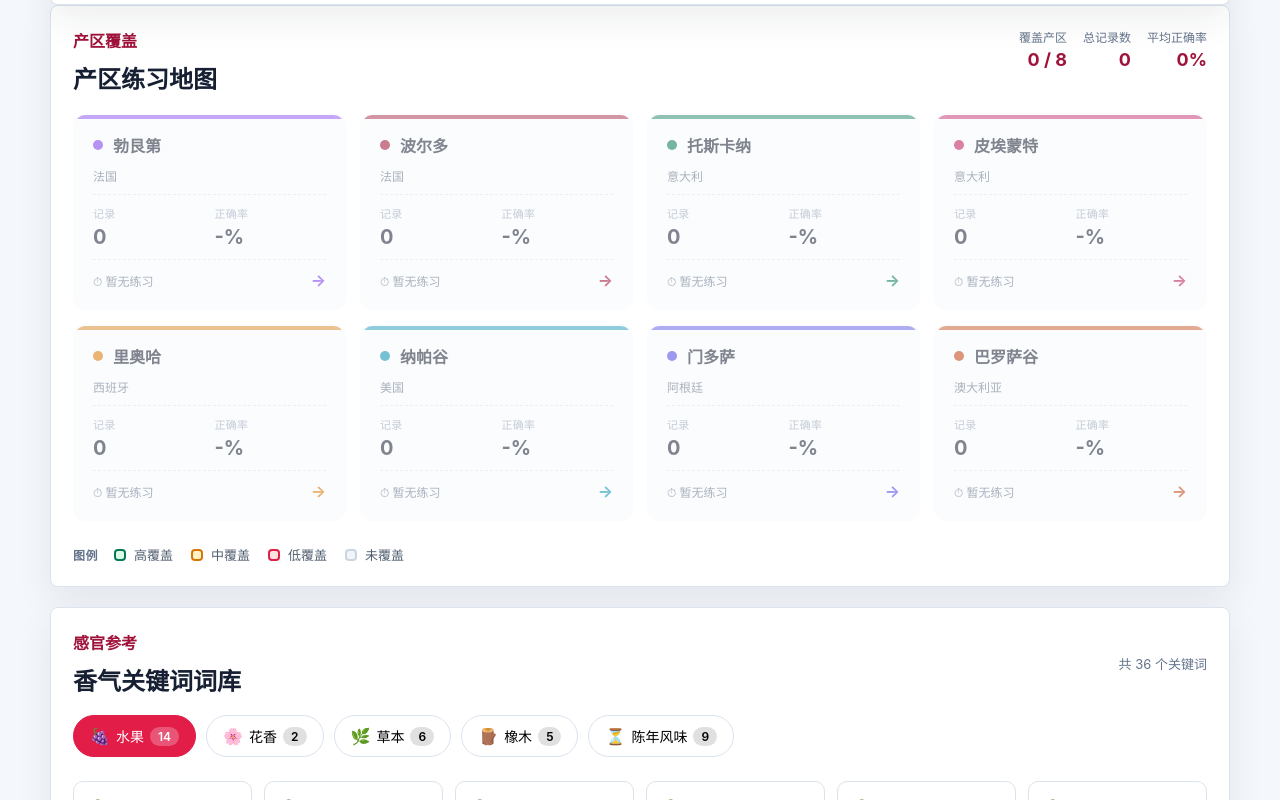
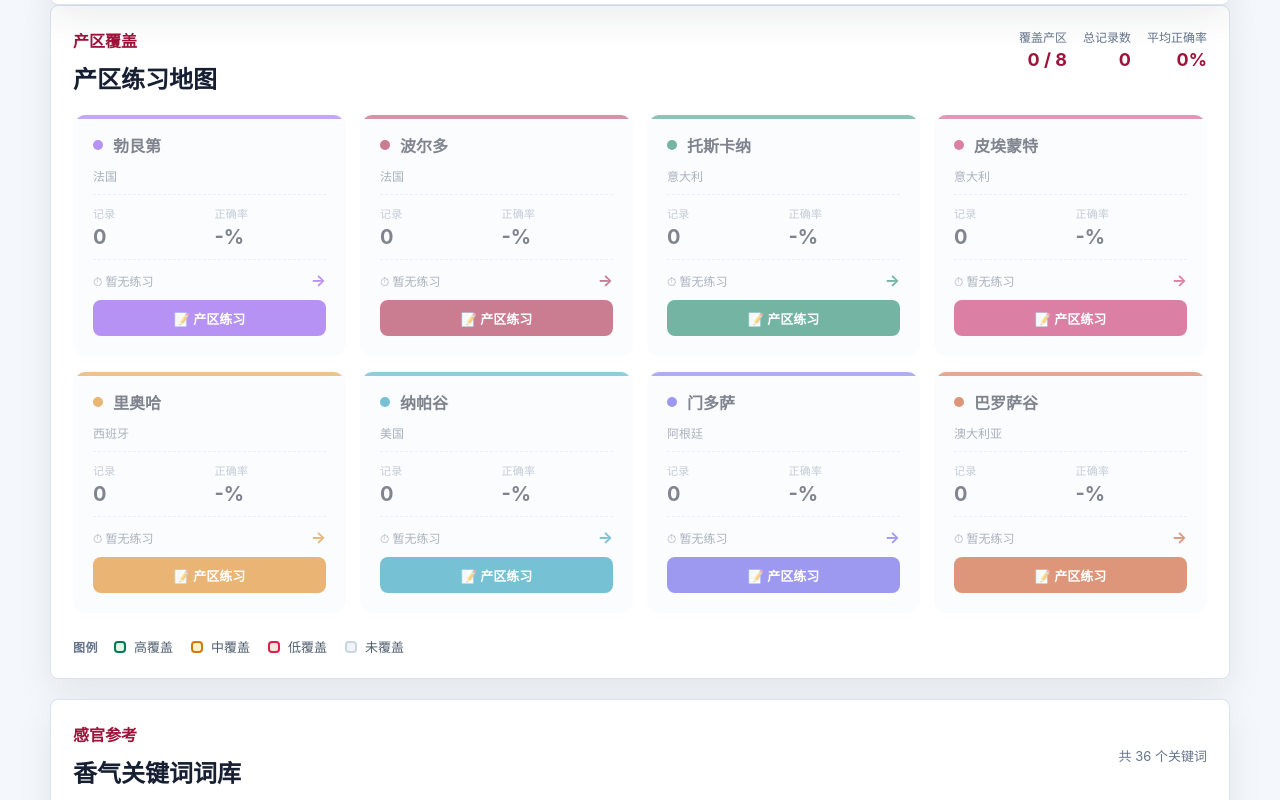
Before and after one commit to aliAjax/hxwl-08-42107aa, a React (Vite) app: page / in a window 1280 px wide. Shown: the part 7762-8562 px from the top of the page. Built offline with nearby package versions, Linux system fonts and the light colour scheme.

Commit message:
.3436396082391580:240f7ac3c122c62648a720558832068b_6a327abc063390b39298fb76.6a327ac7063390b39298fb81.6a327ac733ff1014e773d178:Trae CN.T(2026/6/17 18:45:27)

```diff
--- a/src/components/RegionDetailView.tsx
+++ b/src/components/RegionDetailView.tsx
@@ -72,14 +72,12 @@ export default function RegionDetailView({
             <strong>{formatLastPracticed(stat.lastPracticed)}</strong>
           </div>
         </div>
-        {regionRecords.length > 0 && (
         <button
           className="primary-action region-detail-practice-btn"
           onClick={() => onStartExamForRegion(stat.key, stat.name)}
         >
           📝 按当前产区练习
         </button>
-        )}
       </div>
 
       <div className="region-detail-progress">
--- a/src/components/RegionMapDashboard.tsx
+++ b/src/components/RegionMapDashboard.tsx
@@ -144,7 +144,6 @@ function RegionTile({ stat, onClick, onStartExam }: RegionTileProps) {
         </div>
       </button>
 
-      {stat.count > 0 && (
       <button
         className="region-practice-btn"
         onClick={handleStartExam}
@@ -152,7 +151,6 @@ function RegionTile({ stat, onClick, onStartExam }: RegionTileProps) {
       >
         📝 产区练习
       </button>
-      )}
     </div>
   );
 }
```
Lines whose indentation alone changed are shown as unchanged.
